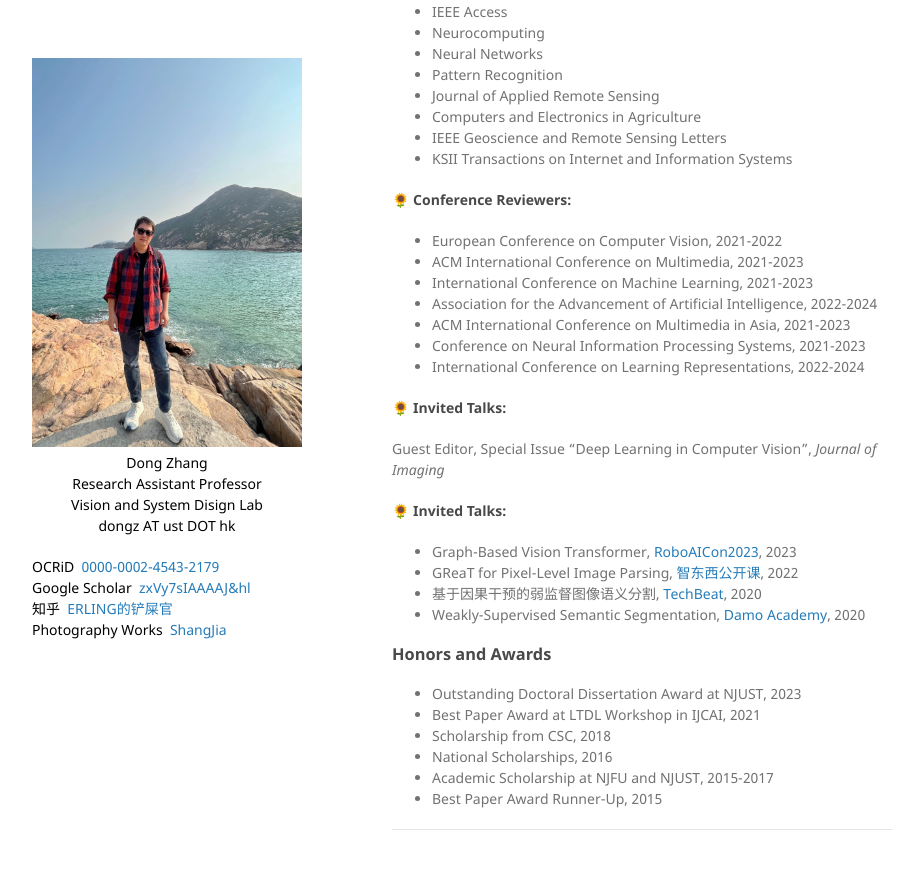
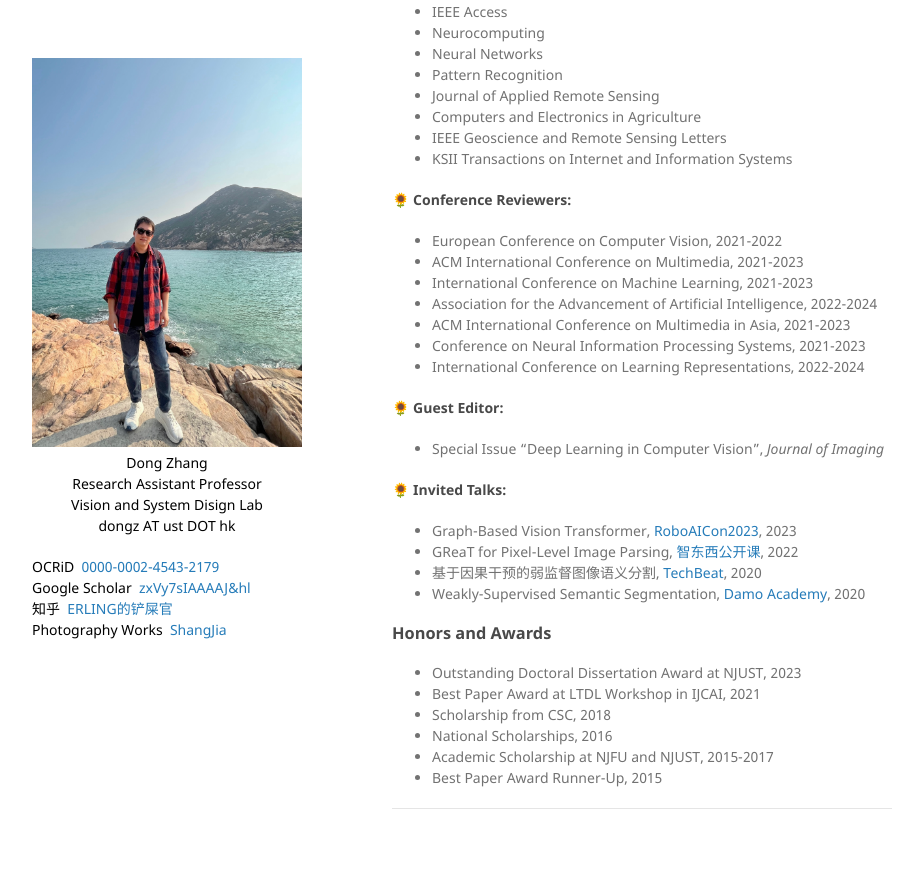
Before and after one commit to ZHANGDONG-NJUST/zhangdong-njust.github.io, a Jekyll site: the page built from index.md, in a window 1280 px wide and 900 px high, scrolled down 2890 px. Shown: the top 869 px of the window, without its empty margins (178-1093 px from the left). Built offline with Jekyll 4.4.1, drawn with Linux system fonts in a browser that asks for light colours; our own code applies the rules of GitHub Pages for plain Markdown files.

Commit message:
Update index.md

```diff
--- a/index.md
+++ b/index.md
@@ -77,8 +77,8 @@ My primary research interests are in machine learning, computer vision, and medi
 - Conference on Neural Information Processing Systems, 2021-2023
 - International Conference on Learning Representations, 2022-2024
 
-#### 🌻 Invited Talks:
-Guest Editor, Special Issue "Deep Learning in Computer Vision", *Journal of Imaging*
+#### 🌻 Guest Editor:
+- Special Issue "Deep Learning in Computer Vision", *Journal of Imaging*
 
 #### 🌻 Invited Talks:
 - Graph-Based Vision Transformer, [RoboAICon2023](https://2023.theresearchcatalyst-robo.com/), 2023
```
